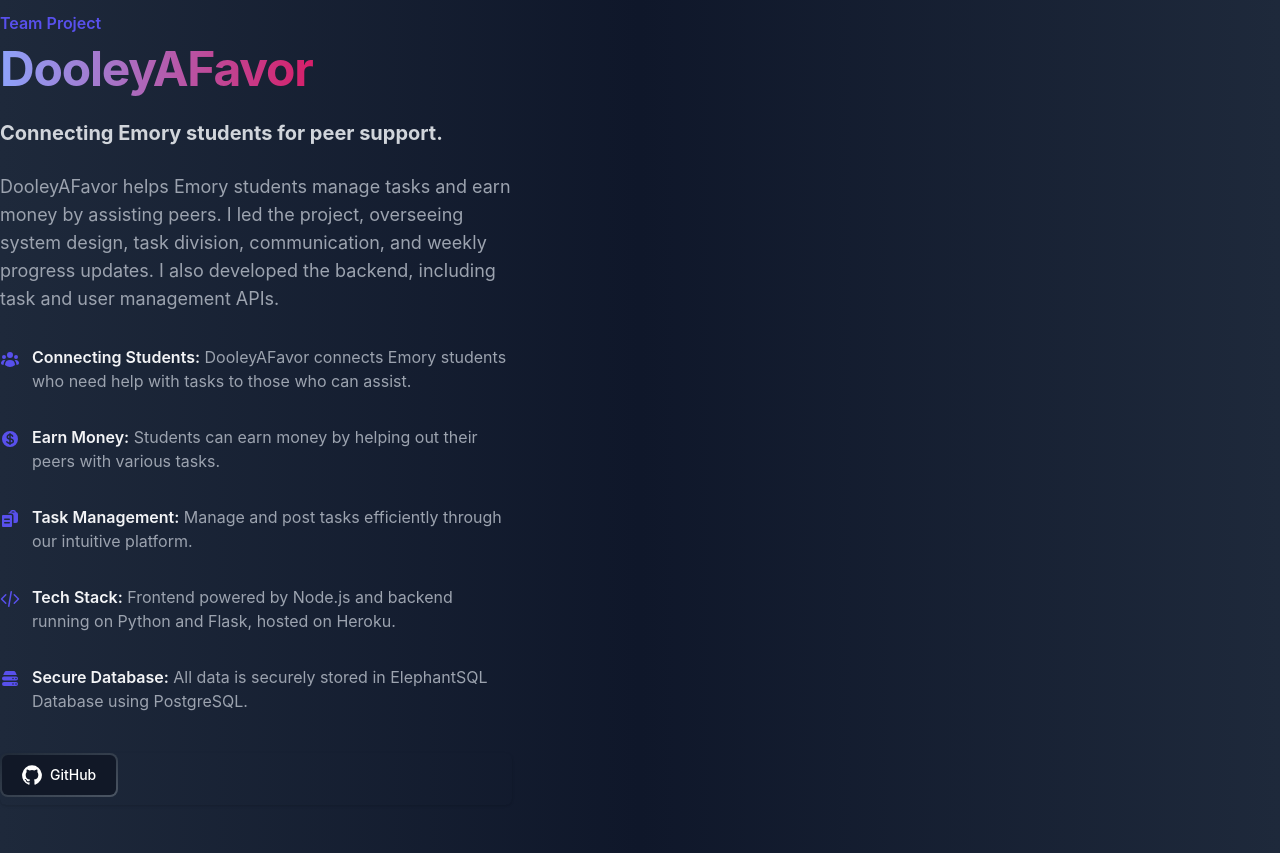
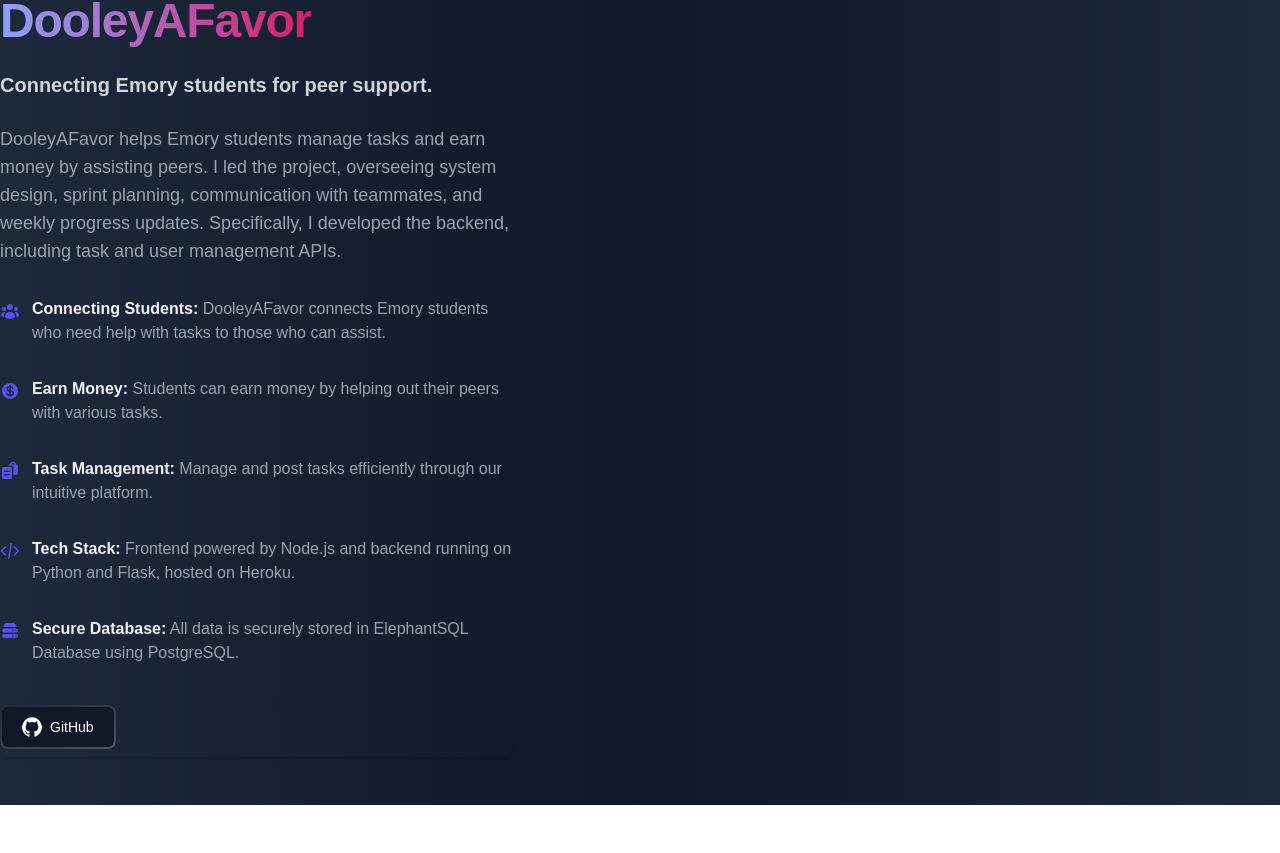
Before and after one commit to Jared-Watson1/personal-website, a React (Create React App) app in the folder personal-website/: page / in a window 1280 px wide. Shown: the part 4320-5173 px from the top of the page. After the commit the page ends 5125 px from the top, so only its background shows below. Built offline with nearby package versions, Linux system fonts and the light colour scheme.

Commit message:
modified text

```diff
--- a/personal-website/src/App.css
+++ b/personal-website/src/App.css
@@ -1,38 +1,21 @@
-.App {
-  text-align: center;
+/* App.css */
+body {
+  margin: 0;
+  padding: 0;
+  box-sizing: border-box;
+  background: linear-gradient(to right, #2e2e2e, #383838, #2e2e2e);
+  color: #e4e4e4;
+  font-family: "Arial", sans-serif;
 }
 
-.App-logo {
-  height: 40vmin;
-  pointer-events: none;
+html {
+  scroll-behavior: smooth;
 }
 
-@media (prefers-reduced-motion: no-preference) {
-  .App-logo {
-    animation: App-logo-spin infinite 20s linear;
-  }
+.bg-custom-gradient {
+  background: linear-gradient(to right, #2e2e2e, #383838, #2e2e2e);
 }
 
-.App-header {
-  background-color: #282c34;
-  min-height: 100vh;
-  display: flex;
-  flex-direction: column;
-  align-items: center;
-  justify-content: center;
-  font-size: calc(10px + 2vmin);
-  color: white;
+.text-custom-color {
+  color: #e4e4e4;
 }
-
-.App-link {
-  color: #61dafb;
-}
-
-@keyframes App-logo-spin {
-  from {
-    transform: rotate(0deg);
-  }
-  to {
-    transform: rotate(360deg);
-  }
-}
--- a/personal-website/src/App.js
+++ b/personal-website/src/App.js
@@ -25,6 +25,10 @@
     mlRef.current?.scrollIntoView({ behavior: "smooth" });
   };
 
+  const scrollToDooleyShowcases = () => {
+    mlRef.current?.scrollIntoView({ behavior: "smooth" });
+  };
+
   return (
     <div className="bg-gradient-to-r from-slate-800 via-slate-900 to-slate-800 min-h-screen">
       <HeroSection scrollToProjects={scrollToProjects} />
@@ -35,6 +39,7 @@
         <ProjectSection
           scrollToCureShowcase={scrollToCureShowcase}
           scrollToMLShowcase={scrollToMLShowcase}
+          scrollToDooleyShowcase={scrollToDooleyShowcases}
         />
       </div>
       <Divider />
--- a/personal-website/src/DooleyShowcase.js
+++ b/personal-website/src/DooleyShowcase.js
@@ -52,9 +52,10 @@
             </p>
             <p className="mt-6 text-lg leading-7 text-gray-400">
               DooleyAFavor helps Emory students manage tasks and earn money by
-              assisting peers. I led the project, overseeing system design, task
-              division, communication, and weekly progress updates. I also
-              developed the backend, including task and user management APIs.
+              assisting peers. I led the project, overseeing system design,
+              sprint planning, communication with teammates, and weekly progress
+              updates. Specifically, I developed the backend, including task and
+              user management APIs.
             </p>
             <ul className="mt-8 space-y-8 text-gray-400">
               <li className="flex gap-x-3">
--- a/personal-website/src/ProjectSection.js
+++ b/personal-website/src/ProjectSection.js
@@ -1,6 +1,10 @@
 import React, { useState, useEffect, useRef } from "react";
 
-const ProjectSection = ({ scrollToCureShowcase, scrollToMLShowcase }) => {
+const ProjectSection = ({
+  scrollToCureShowcase,
+  scrollToMLShowcase,
+  scrollToDooleyShowcase,
+}) => {
   const [dropdownOpen, setDropdownOpen] = useState(false);
   const dropdownRef = useRef(null);
 
@@ -16,6 +20,11 @@
   const handleMLShowcaseClick = () => {
     setDropdownOpen(false);
     scrollToMLShowcase();
+  };
+
+  const handleDooleyShowcaseClick = () => {
+    setDropdownOpen(false);
+    scrollToDooleyShowcase();
   };
 
   const handleClickOutside = (event) => {
@@ -108,6 +117,14 @@
                         Machine Learning Showcase
                       </button>
                     </li>
+                    <li>
+                      <button
+                        onClick={handleDooleyShowcaseClick}
+                        className="block w-full text-left px-4 py-2 hover:bg-gray-600 hover:text-white"
+                      >
+                        DooleyAFavor
+                      </button>
+                    </li>
                   </ul>
                 </div>
               )}
```
